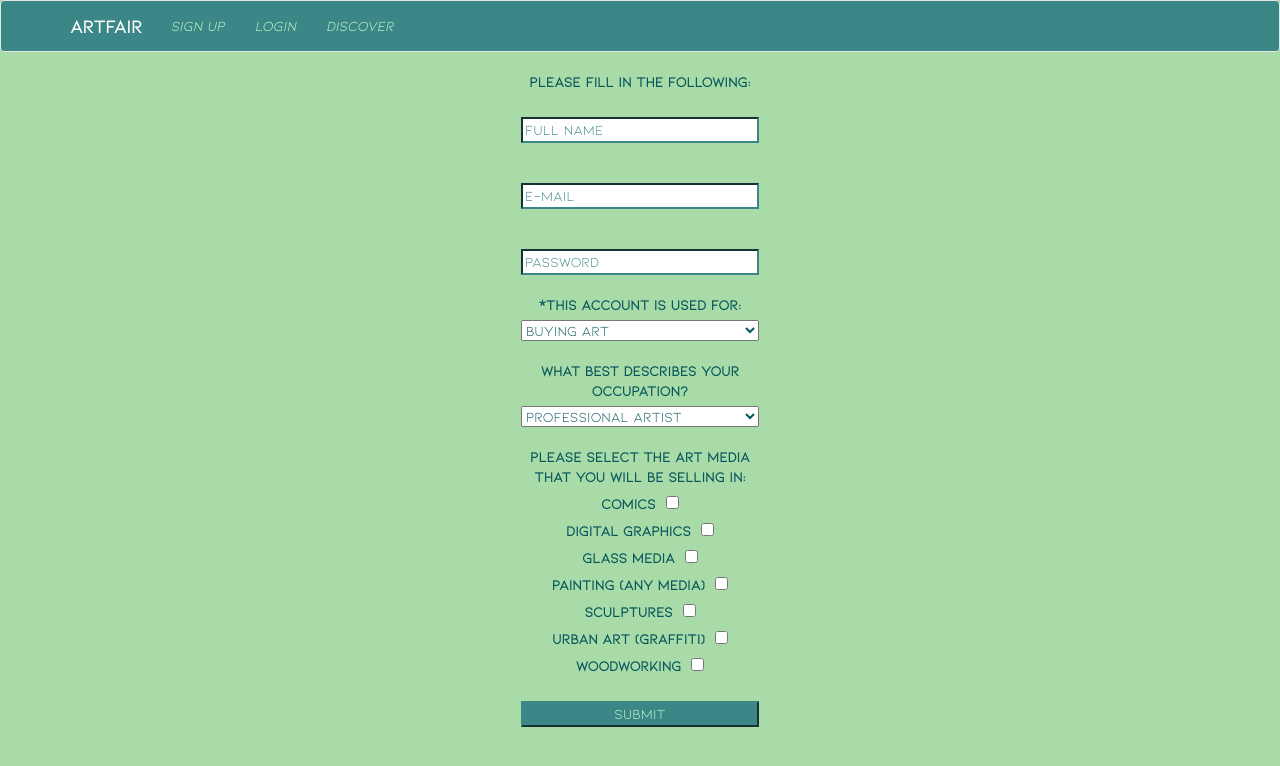
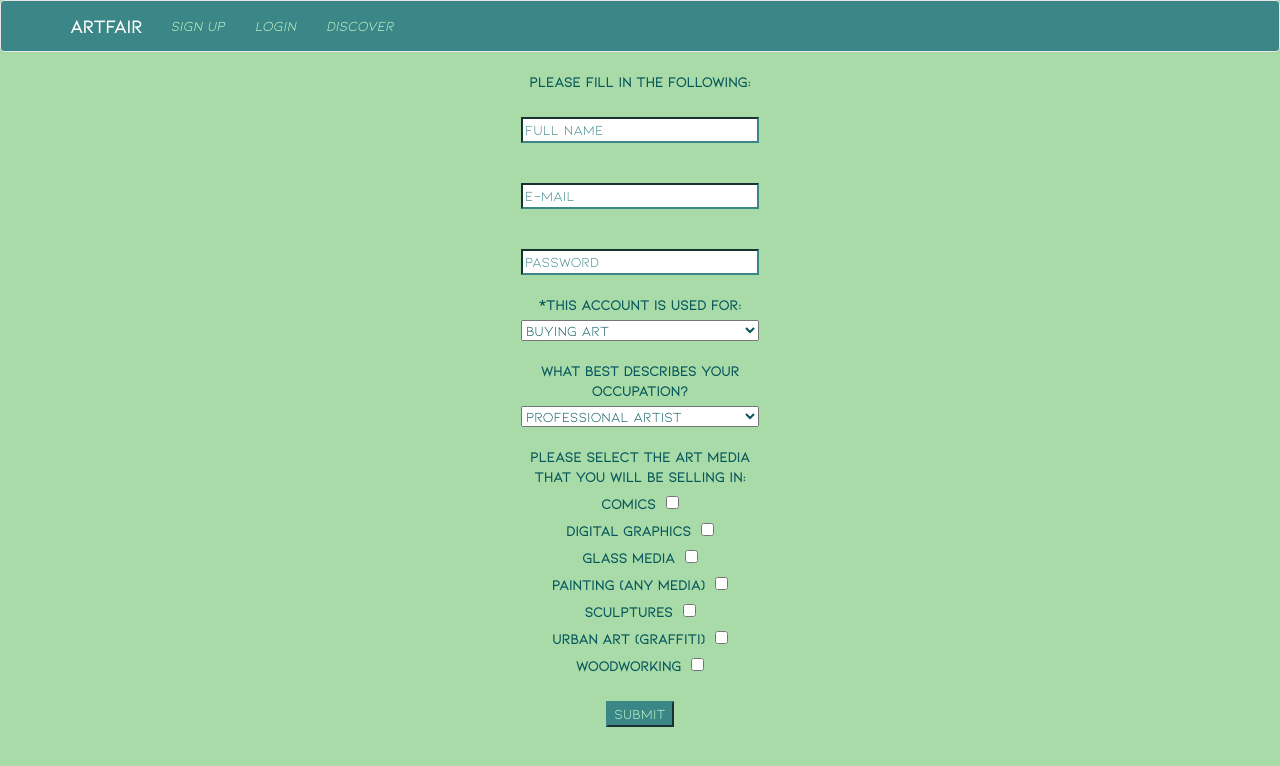
Before and after one commit to captainsalt/Project-3, a React (Create React App) app in the folder client/: page /signup in a window 1280 px wide. Shown: the top 766 px of the page. Built offline with nearby package versions, Linux system fonts and the light colour scheme.

Commit message:
button changes

```diff
--- a/client/src/components/pages/login/login.jsx
+++ b/client/src/components/pages/login/login.jsx
@@ -1,6 +1,7 @@
 import React, { Component } from 'react';
 import {Image,Col} from "react-bootstrap";
 import "./login.css";
+import { Link } from "react-router-dom";
 
 export default class Login extends Component {
     // Setting the component's initial state
@@ -71,7 +72,9 @@
                         placeholder="Password" />
                     <br />
                     <br />
-                    <button onClick={this.handleFormSubmit}>Submit</button>
+                    <Link to="/dashboard/eschaefer">
+                    <button>Submit</button>
+                    </Link>
                 </form>
                 </Col>
                 <Col xs={2} md={4} />
--- a/client/src/components/pages/signUp/signUp.jsx
+++ b/client/src/components/pages/signUp/signUp.jsx
@@ -2,6 +2,7 @@
 import { Row, Col } from 'react-bootstrap';
 import "./signUp.css";
 import API from "./../../../utils/API";
+import { Link } from "react-router-dom";
 
 
 export default class SignUp extends Component {
@@ -182,7 +183,9 @@
                             onChange={this.handleInputChange} />
                     </label>
                     <br />
-                    <button onClick={this.handleFormSubmit}>Submit</button>
+                    <Link to="/dashboard/gchan">
+                    <button>Submit</button>
+                        </Link>
                 </form>
                 </Col>
                 <Col xs={2} md={4} />
```
